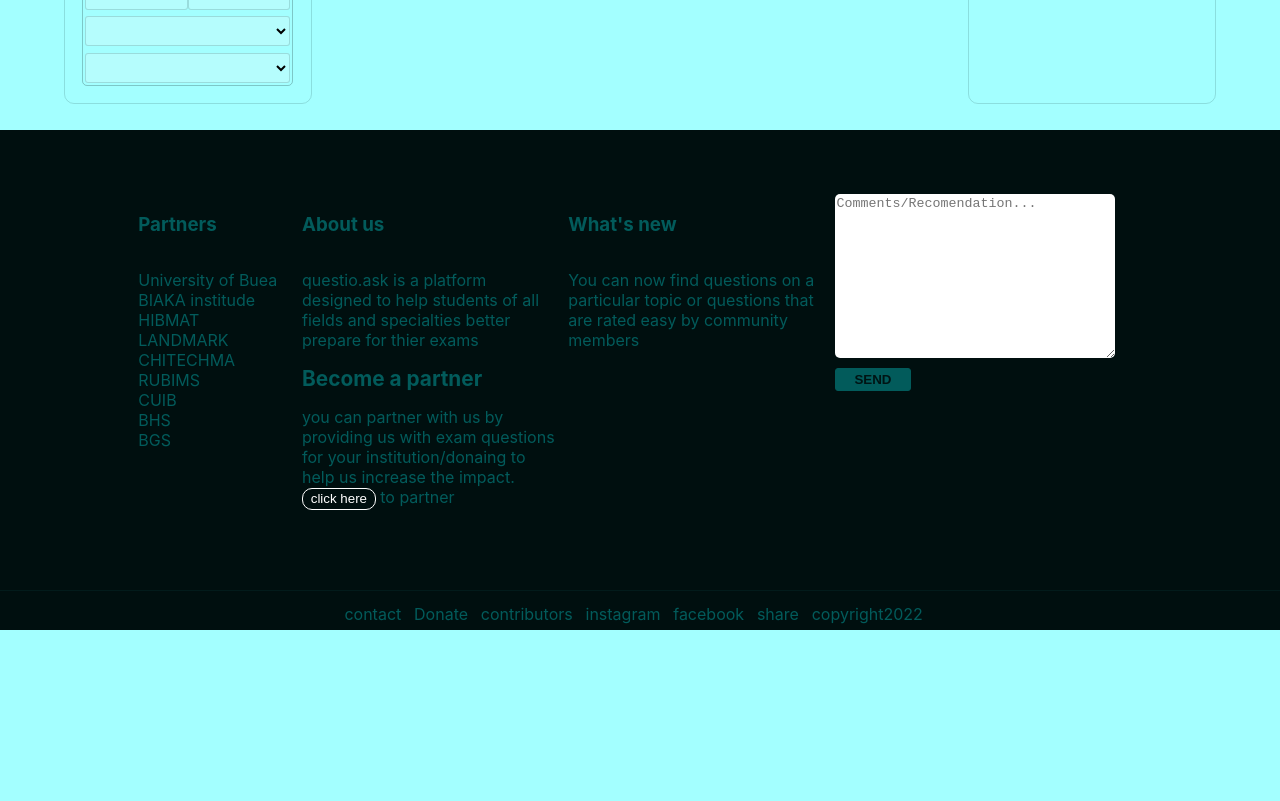
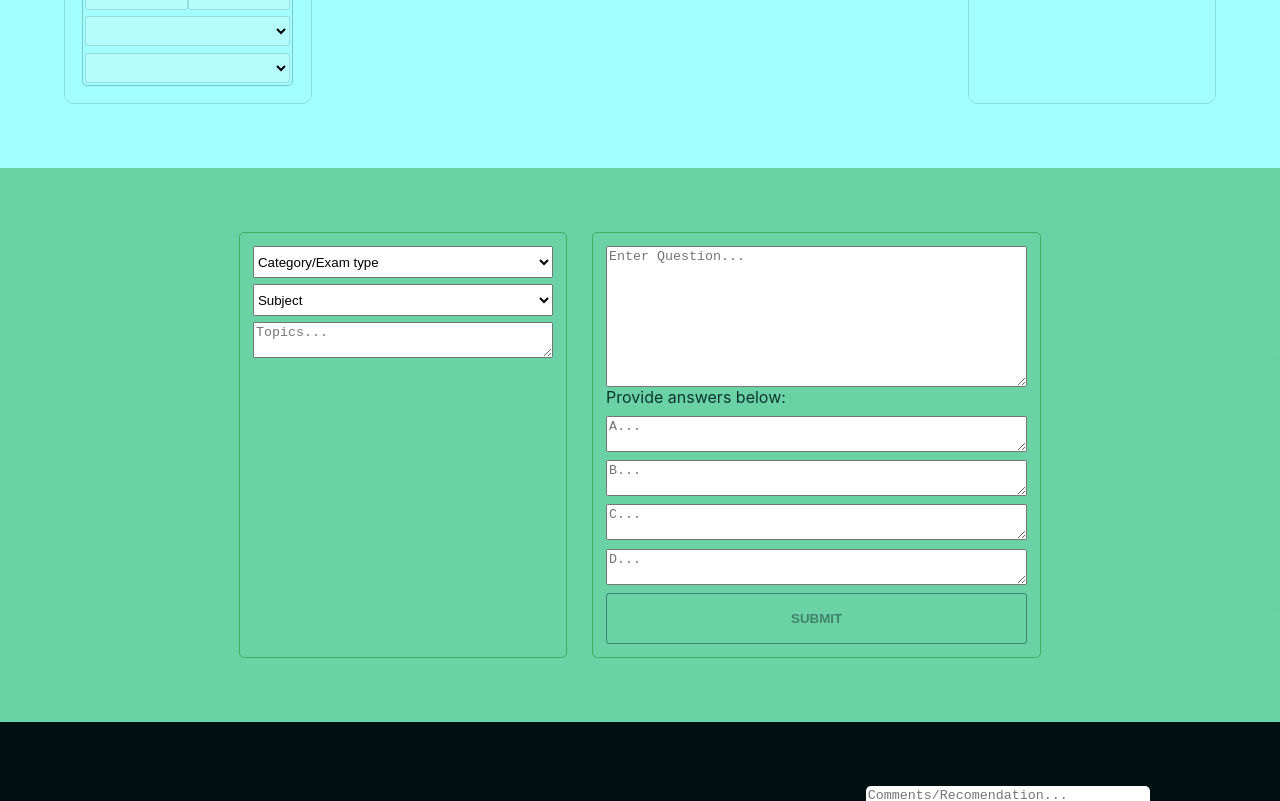
Before and after one commit to Casaemiro/questionapp, a React (Create React App) app: page / in a window 1280 px wide. Shown: the part 660-1461 px from the top of the page. Before the commit the page ends 1290 px from the top, so only its background shows below. Built offline with nearby package versions, Linux system fonts and the light colour scheme.

Commit message:
added form for question entry

```diff
--- a/data/db.json
+++ b/data/db.json
@@ -1,52 +1,66 @@
 {
-    "questions": [
+    "questions": {
+        "gceo": {
+            "geography": [
                 {
                     "id": 1,
-            "topic": ["differenciation", "Matrices"],
+                    "topic": [
+                        "differenciation",
+                        "Matrices"
+                    ],
                     "quest": "Three important rivers of the Indian subcontinent have their sources near the Mansarover Lake in the Great Himalayas. These rivers are",
                     "answers": {
-                "A":"Indus Jhelum and Sutlej",
-                "B":"Brahmaputra Sutlej and Yamuna",
-                "C":"Brahmaputra Indus and Sutlej",
-                "D":"Jhelum Sutlej and Yamuna"
+                        "A": "Indus Jhelum and Sutlej",
+                        "B": "Brahmaputra Sutlej and Yamuna",
+                        "C": "Brahmaputra Indus and Sutlej",
+                        "D": "Jhelum Sutlej and Yamuna"
                     },
                     "year": "2021"
                 },
                 {
                     "id": 2,
-            "topic": ["Matrices"],
+                    "topic": [
+                        "Matrices"
+                    ],
                     "quest": " Between the valley of Narmada river in the north and the Tapti in the south lies:",
                     "answers": {
-                "A":"The Satpura Range",
-                "B":"The Vindhya Range",
-                "C":"The Aravali Range",
-                "D":"None of Above"
+                        "A": "The Satpura Range",
+                        "B": "The Vindhya Range",
+                        "C": "The Aravali Range",
+                        "D": "None of Above"
                     },
                     "year": "2015"
                 },
                 {
                     "id": 3,
-            "topic": ["Logarithms", "Surds"],
+                    "topic": [
+                        "Logarithms",
+                        "Surds"
+                    ],
                     "quest": "The instrument which measures the intensity of solar radiation is called:",
                     "answers": {
-                "A":"Barometer",
-                "B":"Energymeter",
-                "C":"Solarimeter",
-                "D":"Speedometer"
+                        "A": "Barometer",
+                        "B": "Energymeter",
+                        "C": "Solarimeter",
+                        "D": "Speedometer"
                     },
                     "year": "2021"
                 },
                 {
                     "id": 4,
-            "topic": ["Arithmtic Progression"],
+                    "topic": [
+                        "Arithmtic Progression"
+                    ],
                     "quest": "Solve the following exercises",
                     "answers": {
-                "A":"234",
-                "B":"30",
-                "C":"3000",
-                "D":"3.234"
+                        "A": "234",
+                        "B": "30",
+                        "C": "3000",
+                        "D": "3.234"
                     },
                     "year": "2020"
                 }
             ]
         }
+    }
+}
--- /dev/null
+++ b/src/Addquestionssection.js
@@ -0,0 +1,54 @@
+const Addquestionssection = () => {
+    return (
+        <div className="add-question">
+        <form className="filter-ques">
+        <select type={"text"} placeholder="Category/Exam type">
+                    <option>Category/Exam type</option>
+                    <option>O level</option>
+                    <option>A level</option>
+                    <option>BACC</option>
+                    <option>CAP</option>
+                    <option>ENS entrace</option>
+                    <option>ENSET entrance</option>
+                    <option>UB exam</option>
+                    <option>FHS exam</option>
+                    <option>CUIB exam</option>
+                    <option>BIAKA exam</option>
+                    <option>HIBMAT exam</option>
+                    <option>RUBIMS exam</option>
+                    <option>First school leaving</option>
+                    <option>Common entrance exam</option>
+                </select>
+                <select type={"text"} placeholder="Subject">
+                    <option>Subject</option>
+                    <option>O level</option>
+                    <option>A level</option>
+                    <option>BACC</option>
+                    <option>CAP</option>
+                    <option>ENS entrace</option>
+                    <option>ENSET entrance</option>
+                    <option>UB exam</option>
+                    <option>FHS exam</option>
+                    <option>CUIB exam</option>
+                    <option>BIAKA exam</option>
+                    <option>HIBMAT exam</option>
+                    <option>RUBIMS exam</option>
+                    <option>First school leaving</option>
+                    <option>Common entrance exam</option>
+                </select>
+                <textarea placeholder="Topics..."></textarea>
+        </form>
+            <form action="" className="addquest">
+                <textarea type={"text"} name="question" rows="9" cols="50" placeholder="Enter Question..."></textarea>
+                <label>Provide answers below:</label>
+                <textarea placeholder="A..." className="ansA" name="A"></textarea>
+                <textarea placeholder="B..." className="ansA" name="B"></textarea>
+                <textarea placeholder="C..." className="ansA" name="C"></textarea>
+                <textarea placeholder="D..." className="ansA" name="D"></textarea>
+                <button className="questionsubmit">SUBMIT</button>
+            </form>
+        </div>
+     );
+}
+
+export default Addquestionssection;
--- a/src/App.js
+++ b/src/App.js
@@ -1,3 +1,4 @@
+import Addquestionssection from "./Addquestionssection";
 import Footer from "./Footer";
 import Navbar from "./Navbar";
 import Question from "./Questions";
@@ -7,6 +8,7 @@ function App() {
     <div className="App">
       <Navbar />
       <Question />
+      <Addquestionssection />
       <Footer />
     </div>
   );
--- a/src/Exercise.js
+++ b/src/Exercise.js
@@ -12,7 +12,10 @@ const Exercise = () => {
     const questions = await res.json();
     let template = ''
     let i = 1;
-    questions.forEach(question => {
+    // console.log(questions.gceo.geography);
+    const newquestions = questions.gceo.geography
+    console.log(newquestions);
+    newquestions.forEach(question => {
        template += `<div class="exercise">
 
        <div class="ask">
--- a/src/index.css
+++ b/src/index.css
@@ -290,7 +290,7 @@ button:hover {
 }
 .footer {
   width: 100%;
-  margin-top: 2%;
+  /* margin-top: 2%; */
   background-color: rgb(0, 15, 15);
   padding-top: 5%;
   color: rgb(2, 91, 91);
@@ -317,24 +317,24 @@ button:hover {
   /* align-items: center; */
   justify-content: space-evenly;
   padding-bottom: 5%;
-  width: 80%;
+  width: 90%;
   margin: 0% auto;
 
 }
 .footer-top-right {
-  width: 30%;
+  width: 27%;
   display: flex;
   flex-direction: column;
   /* background-color: green; */
 }
 .footer-top-middle {
-  width: 25%;
+  width: 22%;
   display: flex;
   flex-direction: column;
   /* background-color: yellow; */
 }
 .footer-top-left {
-  width: 15%;
+  width: 12%;
   display: flex;
   flex-direction: column;
   /* background-color: red; */
@@ -357,3 +357,45 @@ button:hover {
   border-radius: 5px;
   border: none;
 }
+
+.add-question {
+  width: 100%;
+  display: flex;
+  flex-direction: row;
+  background-color: rgba(0, 128, 0, 0.351);
+  padding-top: 5%;
+  padding-bottom: 5%;
+  justify-content: center;
+  margin-top: 5%;
+}
+.addquest {
+  display: flex;
+  flex-direction: column;
+  /* align-items: flex-start; */
+  border: 1px solid rgba(0, 128, 0, 0.414);
+  padding: 1%;
+  border-radius: 5px;
+
+}
+.ansA {
+  margin-top: 2%;
+}
+.questionsubmit {
+  padding-top: 4%;
+  padding-bottom: 4%;
+  margin-top: 2%;
+  font-weight: bold;
+}
+.filter-ques{
+  border: 1px solid rgba(0, 128, 0, 0.414);
+  display: flex;
+  flex-direction: column;
+  width: 300px;
+  margin-right: 2%;
+  padding: 1%;
+  border-radius: 5px;
+}
+.filter-ques select{
+  margin-bottom: 2%;
+  height: 2rem;
+}
```
Lines whose indentation alone changed are shown as unchanged.
